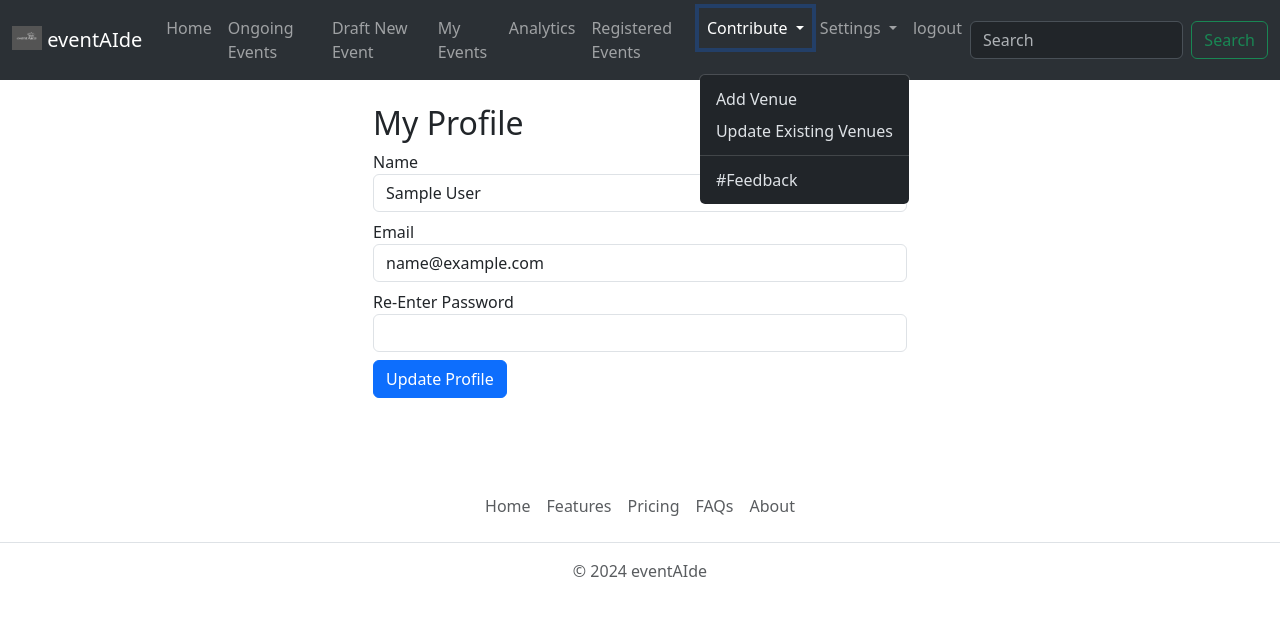
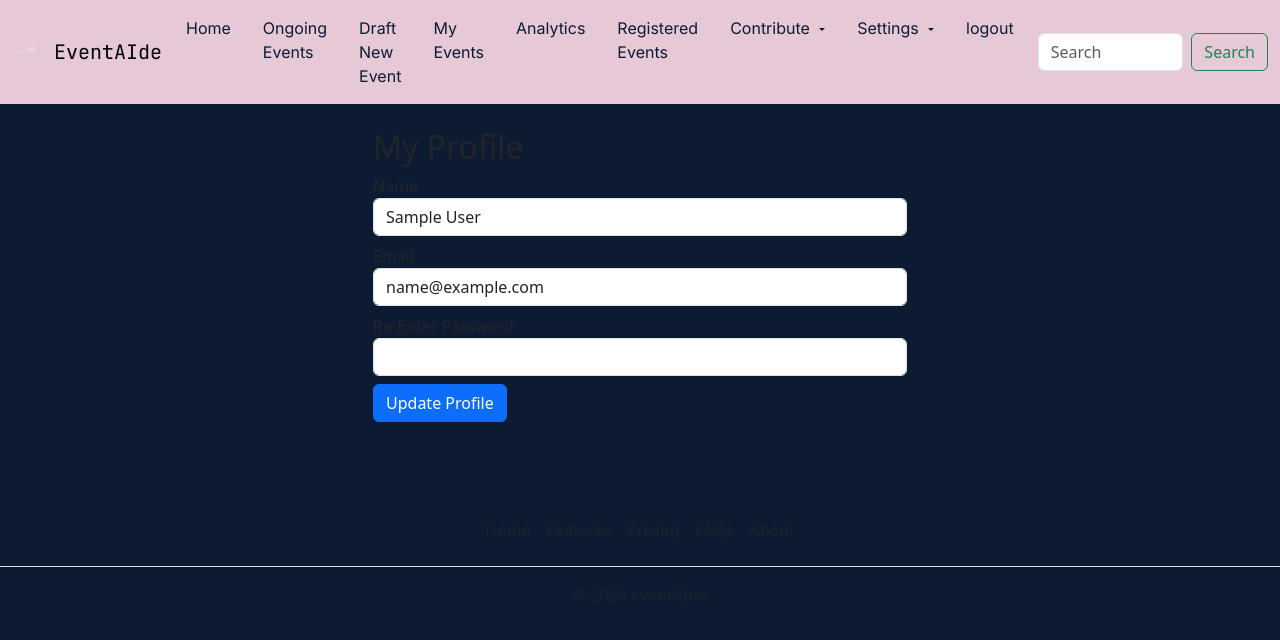
Before and after one commit to jubairsami01/eventAIde, a Flask app: page /customer/my_profile in a window 1280 px wide, after a click on "Contribute". Shown: the top 640 px of the page. Run offline with Flask 3, Linux system fonts and the light colour scheme; the visitor is signed in with stand-in values (Sample User, id 1).

Commit message:
landing page 1st half

```diff
--- a/app/static/css/styles.css
+++ b/app/static/css/styles.css
@@ -1,6 +1,19 @@
 
 
 /* chat */
+@font-face {
+  font-family: 'JetBrains Mono';
+  src: url('/static/fonts/JetBrainsMono-Regular.woff2') format('woff2');
+  font-weight: 400;
+  font-style: normal;
+}
+
+@font-face {
+  font-family: 'Inter regular';
+  src: url('/static/fonts/Inter-Regular.woff2') format('woff2');
+  font-weight: 400;
+  font-style: normal;
+}
 
 .card-bordered {
   border: 1px solid #ebebeb;
@@ -21,7 +34,7 @@
 }
 
 body {
-  background-color: #f9f9fa
+  background-color: #0C1B32;
 }
 
 .card-header:first-child {
@@ -465,3 +478,110 @@ button, input, optgroup, select, textarea {
   .text-primary-modulus {
     color: #ffffff !important;
   }
+
+  .navbar {
+    background-color: #E7C8D7; /* Dark background color */
+    padding: 1rem; /* Padding around the navbar */
+  }
+
+  .navbar-brand {
+    font-family: JetBrains Mono; /* Brand font */
+    color: #0C1B32; /* Brand text color */
+    font-size: 2rem; /* Brand text size */
+  }
+
+  .navbar-nav .nav-link {
+    font-family: Inter regular;
+    color: #0C1B32; /* Link text color */
+    margin-right: 1rem; /* Space between links */
+  }
+
+  .navbar-nav .nav-link:hover {
+    color: #0C1B32; /* Link text color on hover */
+  }
+
+
+.text-pink {
+    color: #ffb6c1 !important;
+}
+.bg-pink {
+    background-color: #ffb6c1 !important;
+}
+.event-card {
+    border: none;
+    border-radius: 15px;
+    overflow: hidden;
+}
+.event-card img {
+    height: 150px;
+    width: 100%;
+    border-radius: 0 0 30px 30px;
+    padding: -10px;
+    object-fit: cover;
+}
+.event-card .badge {
+background-color: #E7C8D7 ;
+color: #0C1B32;
+border-radius: 10px;
+padding: 5px 10px;
+font-size: 12px;
+font-weight: bold;
+display: inline-block;
+position: absolute;
+top: 10px;
+right: 10px;
+line-height: 1;
+}
+
+/* Base styling for the dropdown */
+.nav-item.dropdown {
+  position: relative;
+}
+
+.nav-item.dropdown:hover .dropdown-menu {
+  display: block;
+  opacity: 1;
+  transform: translateY(0);
+}
+
+.nav-link.dropdown-toggle::after {
+  content: " ";
+  font-size: 0.8rem;
+  margin-left: 0.3rem;
+}
+
+/* Dropdown menu appearance */
+.dropdown-menu {
+  position: absolute;
+  top: 100%;
+  left: -25%;
+  z-index: 1000;
+  display: none;
+  min-width: 10rem;
+  padding: 0.5rem 0;
+  margin: 0;
+  background-color: #E7C8D7 !important;
+  transition: all 0.3s ease; /* Smooth transition */
+  opacity: 0;
+  transform: translateY(-10px);
+}
+
+/* Dropdown item hover effect */
+.dropdown-item {
+  padding: 0.5rem 1rem;
+  color: #0C1B32; /* Customize text color */
+  text-decoration: none;
+}
+
+.dropdown-item:hover {
+  background-color: #E7C8D7; /* Highlight color */
+  color: #ffffff; /* Hover text color */
+}
+
+/* Divider styling */
+.dropdown-divider {
+  height: 1px;
+  margin: 0.5rem 0;
+  overflow: hidden;
+  background-color: rgba(0, 0, 0, 0.15);
+}
--- a/app/templates/base.html
+++ b/app/templates/base.html
@@ -3,17 +3,17 @@
 <head>
     <meta charset="UTF-8">
     <meta name="viewport" content="width=device-width, initial-scale=1.0">
-    <title>{% block title %}eventAIde{% endblock %}</title>
+    <title>{% block title %}EventAIde{% endblock %}</title>
     <link rel="stylesheet" href="/static/css/styles.css">
     <link href="https://cdn.jsdelivr.net/npm/bootstrap@5.3.3/dist/css/bootstrap.min.css" rel="stylesheet" integrity="sha384-QWTKZyjpPEjISv5WaRU9OFeRpok6YctnYmDr5pNlyT2bRjXh0JMhjY6hW+ALEwIH" crossorigin="anonymous">
 
 </head>
-<body>
-    <nav class="navbar navbar-expand-lg bg-body-tertiary" data-bs-theme="dark">
+<body style="background-color: #0C1B32;">
+    <nav class="navbar navbar-expand-lg " >
         <div class="container-fluid">
             <a class="navbar-brand" href="{{ url_for('home.home') }}">
-                <img src="/static/images/eventAide.png" alt="Logo" width="30" height="24" class="d-inline-block align-text-top">
-                eventAIde
+                <img src="/static/images/eventAide.svg" alt="Logo" width="30" height="24" class="d-inline-block align-text-top">
+                EventAIde
                 </a>
           <button class="navbar-toggler" type="button" data-bs-toggle="collapse" data-bs-target="#navbarSupportedContent" aria-controls="navbarSupportedContent" aria-expanded="false" aria-label="Toggle navigation">
             <span class="navbar-toggler-icon"></span>
@@ -47,7 +47,7 @@
                   <a class="nav-link" href="{{ url_for('customer.registered_events') }}">Registered Events</a>
                 </li>
                 <li class="nav-item dropdown">
-                <a class="nav-link dropdown-toggle" href="#" role="button" data-bs-toggle="dropdown" aria-expanded="false">
+                  <a class="nav-link dropdown-toggle" href="#">
                     Contribute
                   </a>
                   <ul class="dropdown-menu">
@@ -58,16 +58,17 @@
                   </ul>
                 </li>
                 <li class="nav-item dropdown">
-                <a class="nav-link dropdown-toggle" href="#" role="button" data-bs-toggle="dropdown" aria-expanded="false">
+                  <a class="nav-link dropdown-toggle" href="#">
                     Settings
                   </a>
                   <ul class="dropdown-menu">
                     <li><a class="dropdown-item" href="{{ url_for('customer.my_profile') }}">My Profile</a></li>
                     <li><a class="dropdown-item" href="#">#Appearance</a></li>
                     <li><hr class="dropdown-divider"></li>
-                  <li><a class="dropdown-item" href="#">#something else</a></li>
+                    <li><a class="dropdown-item" href="#">#Something Else</a></li>
                   </ul>
                 </li>
+
 
               <li class="nav-item">
                 <a class="nav-link" href="{{ url_for('customer.logout') }}">logout</a>
```
Also changed, not shown: app/templates/home.html (+26 -21 lines), app/static/Fonts/Inter-Regular.woff2 (added), app/static/Fonts/JetBrainsMono-Regular.woff2 (added), app/static/images/default.png (added), app/static/images/eventAide.png, app/static/images/eventAide.svg (added), static/images/default.png (added). Lines whose indentation alone changed are shown as unchanged.
